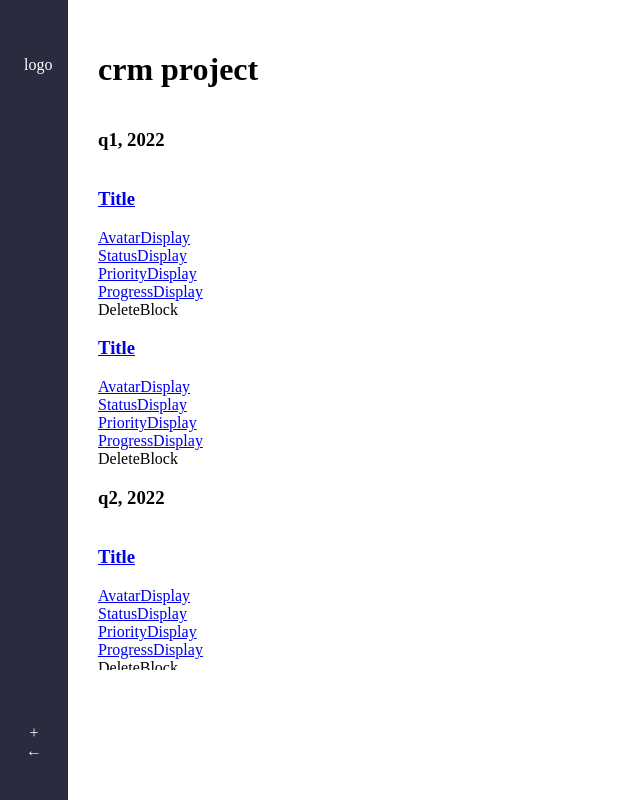
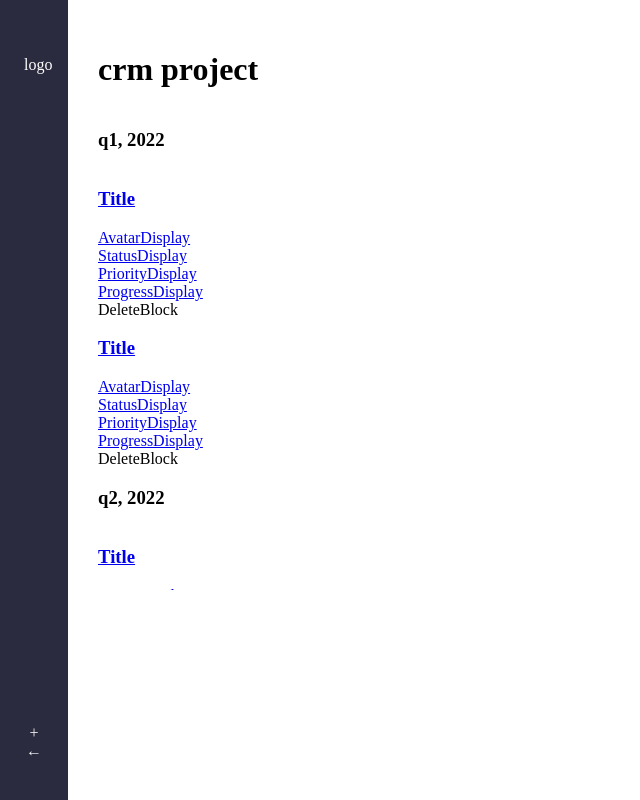
Before and after one commit to mvykool/crm-tuto, a React (Vite) app in the folder crm-tuto/: page / in a window 1280 px wide. Shown: the whole page, without its empty margins (0-640 px from the left). Built offline with nearby package versions, Linux system fonts and the light colour scheme.

Commit message:
ignore me

```diff
--- a/crm-tuto/src/index.css
+++ b/crm-tuto/src/index.css
@@ -45,7 +45,7 @@ nav .icon {
 }
 
 .dashboard .ticket-container{
-  height: 70vh;
+  height: 60vh;
   overflow: scroll;
 }
 
```
